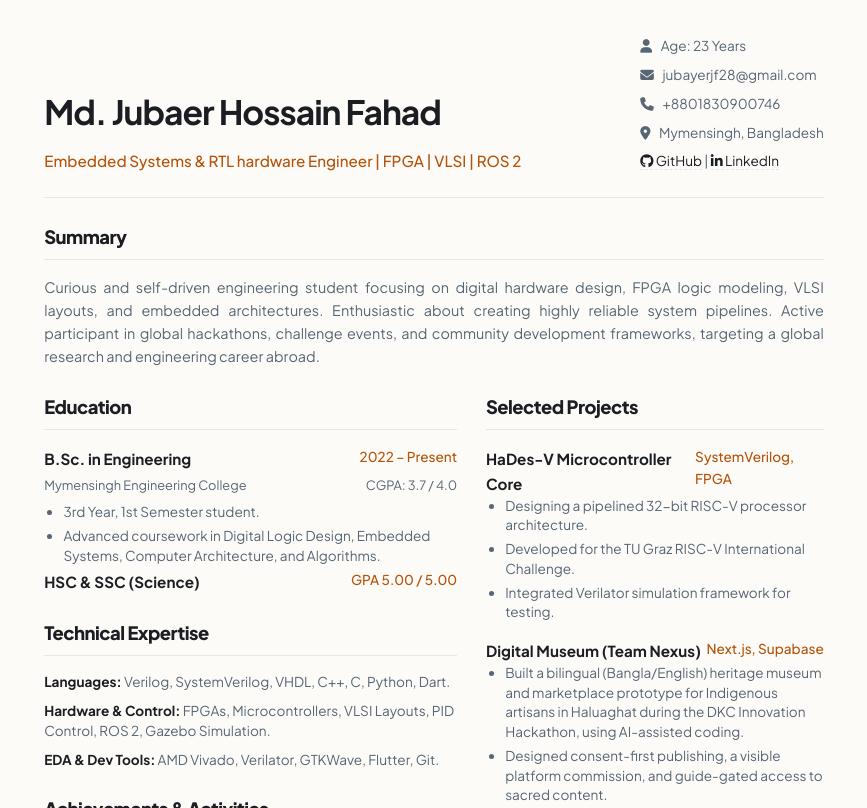
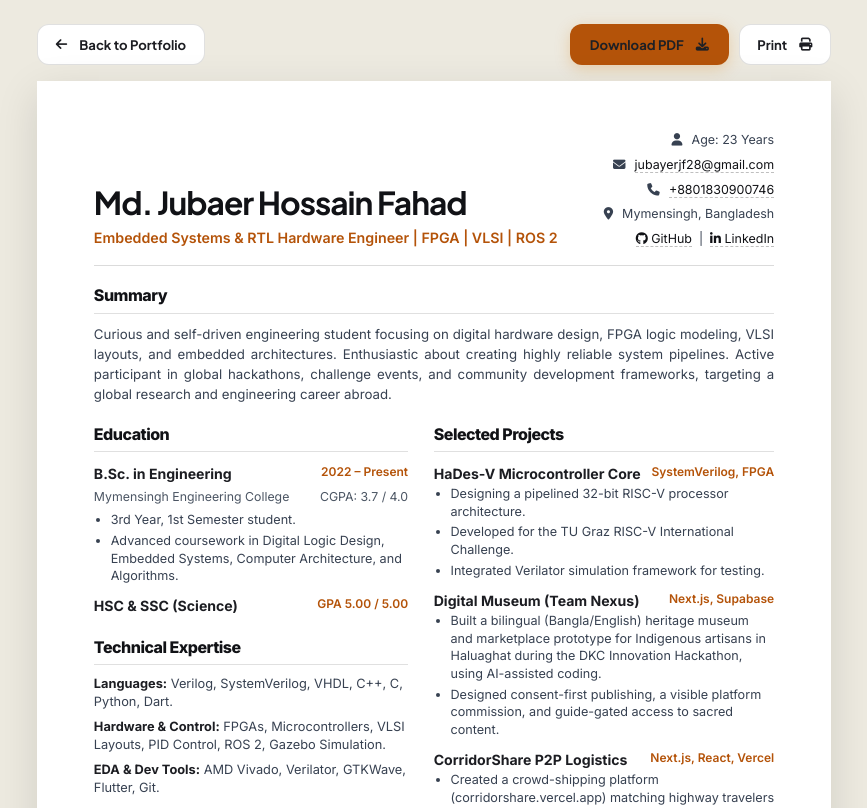
Before and after one commit to JFJubayer/Portfolio, a plain HTML site: page cv_print.html in a window 1280 px wide. Shown: the top 808 px of the page, without its empty margins (206-1073 px from the left). Drawn offline with Linux system fonts and the light colour scheme.

Commit message:
Add downloadable 1-page PDF CV and update download links

```diff
--- a/cv_print.html
+++ b/cv_print.html
@@ -12,108 +12,217 @@
   <link rel="stylesheet" href="styles.css">
 
   <style>
-    body {
-      background: #fcfbf8 !important; /* Cream paper white for light theme */
+    @page {
+      size: A4;
+      margin: 0;
+    }
+
+    html, body {
+      background: #ffffff !important;
       color: #111216 !important;
       padding: 0 !important;
       margin: 0 !important;
+      -webkit-print-color-adjust: exact !important;
+      print-color-adjust: exact !important;
+      font-family: "Inter", "Plus Jakarta Sans", sans-serif;
+    }
+
+    body {
       display: flex;
-      justify-content: center;
-      align-items: flex-start;
-      min-height: 100vh;
-      font-family: "Plus Jakarta Sans", sans-serif;
+      flex-direction: column;
+      justify-content: flex-start;
+      align-items: center;
+      min-height: auto !important;
     }
 
     .cv-paper {
-      width: 100% !important;
-      max-width: 850px !important;
-      background: #fcfbf8 !important;
+      width: 210mm !important;
+      max-width: 210mm !important;
+      background: #ffffff !important;
       border: none !important;
       border-radius: 0 !important;
-      padding: 2.2rem !important; /* Slightly reduced padding */
+      padding: 13mm 15mm !important;
       box-shadow: none !important;
+      box-sizing: border-box !important;
     }
 
     .cv-header {
-      padding-bottom: 1.5rem !important;
-      margin-bottom: 1.5rem !important;
-      gap: 1rem !important;
+      display: flex !important;
+      flex-direction: row !important;
+      justify-content: space-between !important;
+      align-items: flex-end !important;
+      padding-bottom: 0.95rem !important;
+      margin-bottom: 1.05rem !important;
+      gap: 1.2rem !important;
+      border-bottom: 1.5px solid rgba(0, 0, 0, 0.14) !important;
     }
 
     .cv-name-title h2 {
-      font-size: 2.1rem !important;
+      font-size: 1.98rem !important;
+      line-height: 1.15 !important;
+      color: #111216 !important;
+    }
+
+    .cv-name-title p {
+      font-size: 0.89rem !important;
+      margin-top: 0.35rem !important;
+      color: #b45309 !important;
+      font-weight: 600 !important;
+    }
+
+    .cv-meta {
+      font-size: 0.78rem !important;
+      gap: 0.25rem !important;
+      text-align: right !important;
+      align-items: flex-end !important;
+      color: #374151 !important;
+    }
+
+    .cv-meta a {
+      color: #111216 !important;
+      text-decoration: none !important;
+      border-bottom: 1px dashed rgba(0, 0, 0, 0.25) !important;
     }
 
     .cv-section {
-      margin-bottom: 1.5rem !important; /* Reduced section margins */
+      margin-bottom: 1rem !important;
     }
 
     .cv-section-title {
-      font-size: 1.15rem !important;
-      padding-bottom: 0.4rem !important;
-      margin-bottom: 1rem !important;
+      font-size: 1rem !important;
+      padding-bottom: 0.28rem !important;
+      margin-bottom: 0.6rem !important;
+      border-bottom: 1px solid rgba(0, 0, 0, 0.12) !important;
+      color: #111216 !important;
     }
 
     .cv-summary {
-      font-size: 0.9rem !important;
-      line-height: 1.6 !important;
+      font-size: 0.83rem !important;
+      line-height: 1.52 !important;
+      color: #374151 !important;
     }
 
     .cv-grid {
-      gap: 1.8rem !important; /* Slightly reduced column gap */
+      display: flex !important;
+      flex-direction: row !important;
+      align-items: flex-start !important;
+      gap: 1.6rem !important;
+    }
+
+    .cv-grid > div:first-child {
+      flex: 0.96 !important;
+      min-width: 0 !important;
+    }
+
+    .cv-grid > div:last-child {
+      flex: 1.04 !important;
+      min-width: 0 !important;
     }
 
     .cv-item {
-      margin-bottom: 1rem !important; /* Reduced item margins */
+      margin-bottom: 0.58rem !important;
     }
 
     .cv-item-header {
-      font-size: 0.95rem !important;
+      font-size: 0.88rem !important;
+      gap: 0.5rem !important;
+    }
+
+    .cv-item-header span:last-child {
+      font-size: 0.75rem !important;
+      white-space: nowrap !important;
+      color: #b45309 !important;
+      font-weight: 600 !important;
     }
 
     .cv-item-sub {
-      font-size: 0.8rem !important;
-      margin-bottom: 0.4rem !important;
+      font-size: 0.77rem !important;
+      margin-top: 0.12rem !important;
+      margin-bottom: 0.25rem !important;
+      color: #4b5563 !important;
+    }
+
+    .cv-item-bullets {
+      padding-left: 1.05rem !important;
     }
 
     .cv-item-bullets li {
-      font-size: 0.85rem !important;
-      margin-bottom: 0.25rem !important;
-      line-height: 1.45 !important;
+      font-size: 0.79rem !important;
+      margin-bottom: 0.18rem !important;
+      line-height: 1.4 !important;
+      color: #374151 !important;
     }
 
     .cv-skills-category {
-      font-size: 0.85rem !important;
-      margin-bottom: 0.6rem !important;
-      line-height: 1.45 !important;
+      font-size: 0.8rem !important;
+      margin-bottom: 0.42rem !important;
+      line-height: 1.42 !important;
+      color: #374151 !important;
     }
 
-    /* Print styling to optimize layout spacing */
+    .print-toolbar {
+      display: none;
+    }
+
+    /* Screen preview card subtle shadow & toolbar */
+    @media screen {
+      body {
+        background: #edeae0 !important;
+        padding: 1.5rem 1rem 3rem !important;
+      }
+      .print-toolbar {
+        display: flex;
+        justify-content: space-between;
+        align-items: center;
+        width: 210mm;
+        max-width: 100%;
+        margin-bottom: 1rem;
+        gap: 0.75rem;
+      }
+      .cv-paper {
+        box-shadow: 0 12px 40px rgba(0, 0, 0, 0.12) !important;
+      }
+    }
+
     @media print {
       body {
-        background: #ffffff !important;
+        display: block !important;
+        margin: 0 !important;
+        padding: 0 !important;
       }
-      .cv-paper {
-        background: #ffffff !important;
-        padding: 2rem !important;
+      .print-toolbar {
+        display: none !important;
       }
     }
   </style>
 </head>
 <body>
+  <div class="print-toolbar">
+    <a href="index.html#cv" class="btn btn-secondary" style="padding: 0.55rem 1.1rem; font-size: 0.82rem; background: #ffffff; color: #1c1d22; border: 1px solid rgba(0,0,0,0.12);">
+      <i class="fa-solid fa-arrow-left"></i> Back to Portfolio
+    </a>
+    <div style="display: flex; gap: 0.6rem;">
+      <a href="Md_Jubaer_Hossain_Fahad_CV.pdf" download="Md_Jubaer_Hossain_Fahad_CV.pdf" class="btn btn-primary" style="padding: 0.55rem 1.2rem; font-size: 0.82rem;">
+        Download PDF <i class="fa-solid fa-download"></i>
+      </a>
+      <button onclick="window.print()" class="btn btn-secondary" style="padding: 0.55rem 1.1rem; font-size: 0.82rem; background: #ffffff; color: #1c1d22; border: 1px solid rgba(0,0,0,0.12);">
+        Print <i class="fa-solid fa-print"></i>
+      </button>
+    </div>
+  </div>
   <div class="cv-paper">
     <div class="cv-header">
       <div class="cv-name-title">
         <h2>Md. Jubaer Hossain Fahad</h2>
-        <p>Embedded Systems & RTL hardware Engineer | FPGA | VLSI | ROS 2</p>
+        <p>Embedded Systems &amp; RTL Hardware Engineer | FPGA | VLSI | ROS 2</p>
       </div>
       <div class="cv-meta">
-        <div><i class="fa-solid fa-user" style="margin-right: 0.4rem;"></i> Age: 23 Years</div>
-        <div><i class="fa-solid fa-envelope" style="margin-right: 0.4rem;"></i> jubayerjf28@gmail.com</div>
-        <div><i class="fa-solid fa-phone" style="margin-right: 0.4rem;"></i> +8801830900746</div>
-        <div><i class="fa-solid fa-location-dot" style="margin-right: 0.4rem;"></i> Mymensingh, Bangladesh</div>
+        <div><i class="fa-solid fa-user" style="margin-right: 0.35rem;"></i> Age: 23 Years</div>
+        <div><i class="fa-solid fa-envelope" style="margin-right: 0.35rem;"></i> <a href="mailto:jubayerjf28@gmail.com">jubayerjf28@gmail.com</a></div>
+        <div><i class="fa-solid fa-phone" style="margin-right: 0.35rem;"></i> <a href="tel:+8801830900746">+8801830900746</a></div>
+        <div><i class="fa-solid fa-location-dot" style="margin-right: 0.35rem;"></i> Mymensingh, Bangladesh</div>
         <div>
-          <a href="https://github.com/JFJubayer" target="_blank" rel="noopener noreferrer"><i class="fa-brands fa-github"></i> GitHub</a> |
+          <a href="https://github.com/JFJubayer" target="_blank" rel="noopener noreferrer"><i class="fa-brands fa-github"></i> GitHub</a> &nbsp;|&nbsp;
           <a href="https://linkedin.com/in/jubaer-fahad-0aabab33a" target="_blank" rel="noopener noreferrer"><i class="fa-brands fa-linkedin-in"></i> LinkedIn</a>
         </div>
       </div>
@@ -144,9 +253,9 @@
               <li>Advanced coursework in Digital Logic Design, Embedded Systems, Computer Architecture, and Algorithms.</li>
             </ul>
           </div>
-          <div class="cv-item" style="margin-top: -0.75rem;">
+          <div class="cv-item" style="margin-bottom: 0;">
             <div class="cv-item-header">
-              <span>HSC & SSC (Science)</span>
+              <span>HSC &amp; SSC (Science)</span>
               <span>GPA 5.00 / 5.00</span>
             </div>
           </div>
--- a/styles.css
+++ b/styles.css
@@ -2031,6 +2031,9 @@ header.scrolled {
   margin-top: 3.5rem;
   display: flex;
   justify-content: center;
+  align-items: center;
+  gap: 1rem;
+  flex-wrap: wrap;
 }
 
 @media (max-width: 480px) {
--- a/styles_test.css
+++ b/styles_test.css
@@ -2030,6 +2030,9 @@ header.scrolled {
   margin-top: 3.5rem;
   display: flex;
   justify-content: center;
+  align-items: center;
+  gap: 1rem;
+  flex-wrap: wrap;
 }
 
 @media (max-width: 480px) {
```
Also changed, not shown: index.html (+11 -8 lines), index_test.html (+11 -8 lines), 1 other file.
